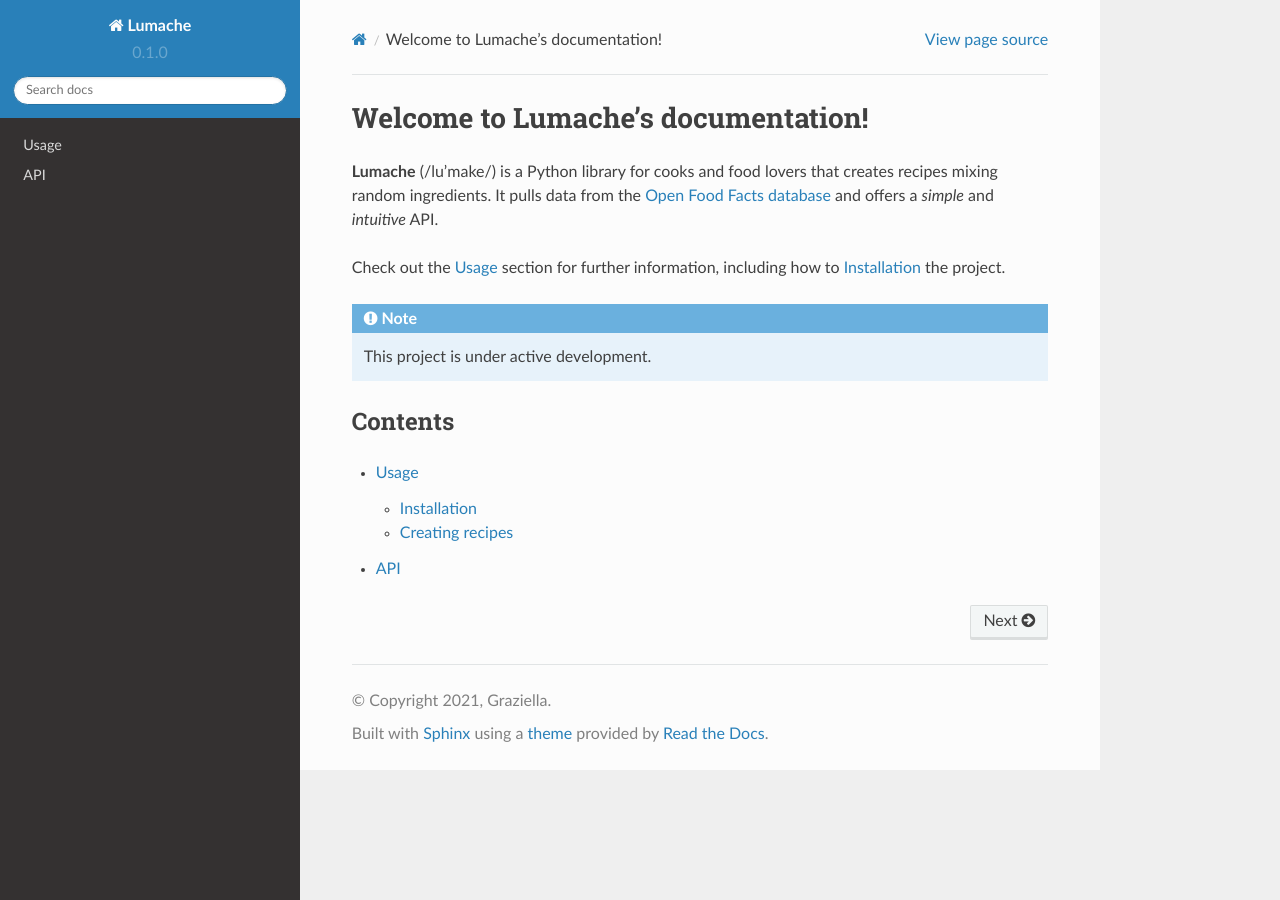
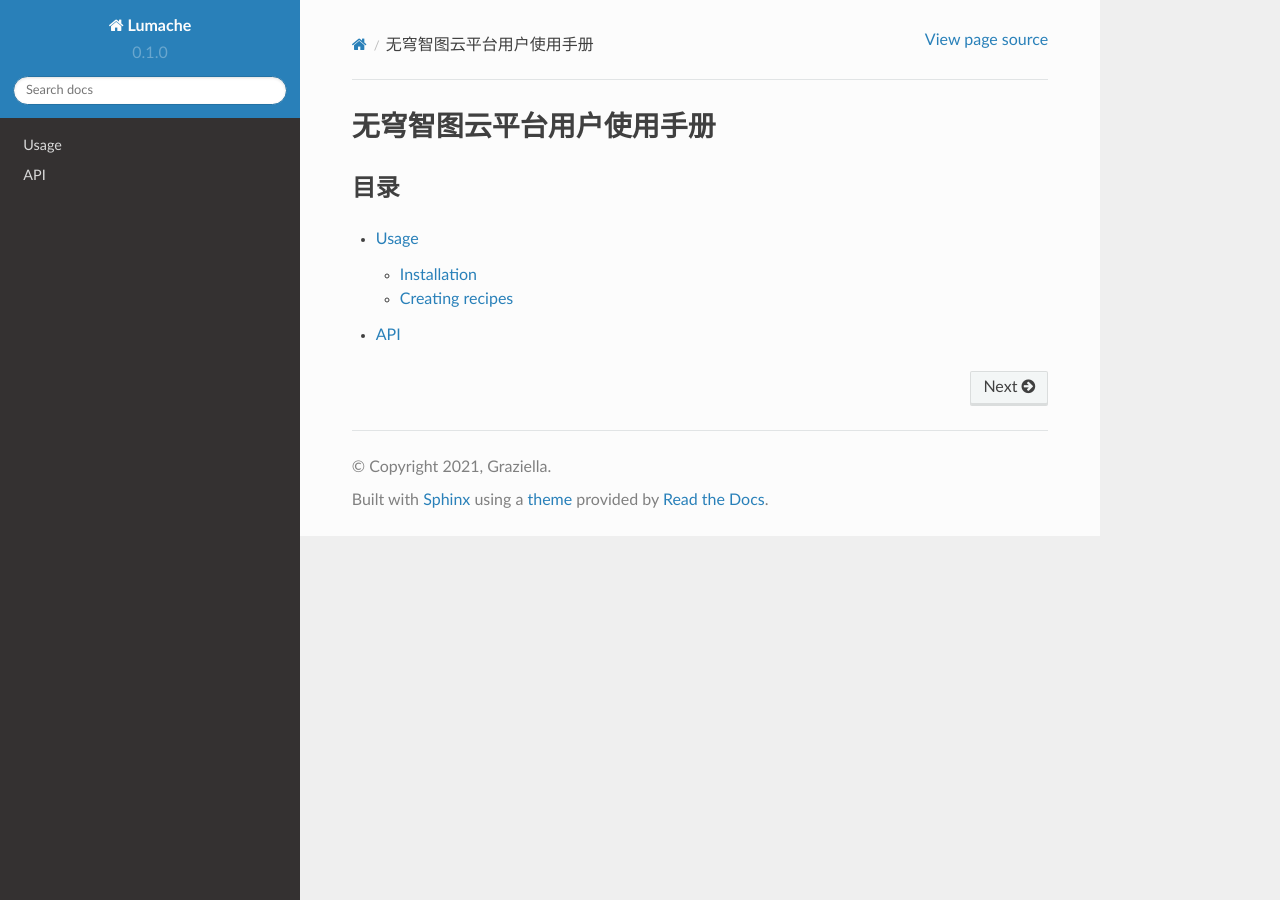
Before and after one commit to geminihcc526/platform_docs, a Sphinx documentation site: the page built from docs/source/index.rst, in a window 1280 px wide. Built offline with Sphinx 7.4.7 and the Read the Docs theme 2.0.0, drawn with Linux system fonts in a browser that asks for light colours.

Commit message:
Update index.rst

```diff
--- a/docs/source/index.rst
+++ b/docs/source/index.rst
@@ -1,19 +1,8 @@
-Welcome to Lumache's documentation!
+无穹智图云平台用户使用手册
 ===================================
 
-**Lumache** (/lu'make/) is a Python library for cooks and food lovers
-that creates recipes mixing random ingredients.
-It pulls data from the `Open Food Facts database <https://world.openfoodfacts.org/>`_
-and offers a *simple* and *intuitive* API.
 
-Check out the :doc:`usage` section for further information, including
-how to :ref:`installation` the project.
-
-.. note::
-
-   This project is under active development.
-
-Contents
+目录
 --------
 
 .. toctree::
```
